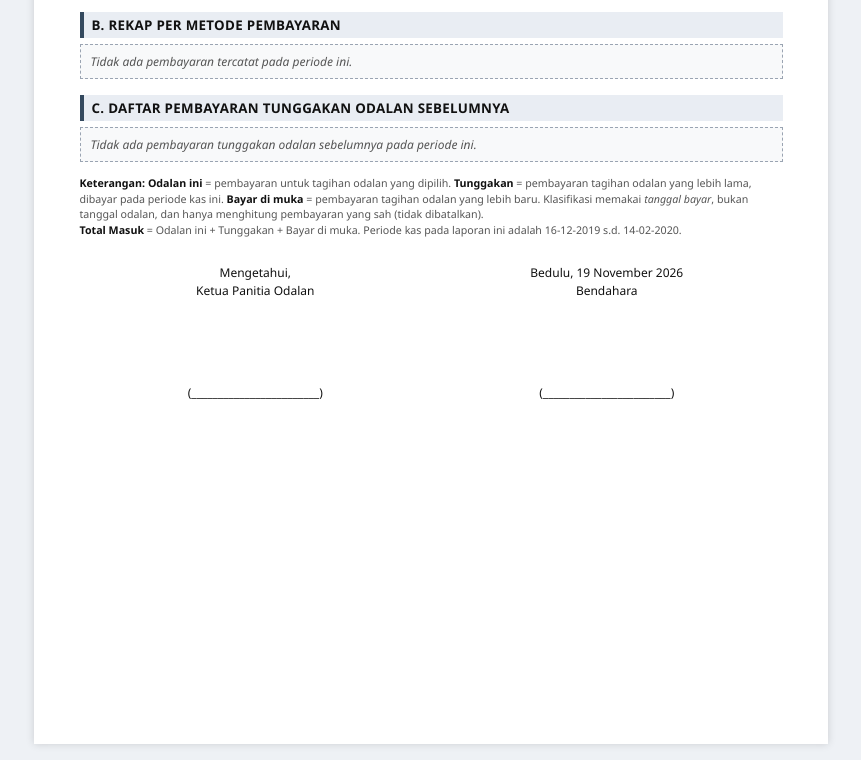
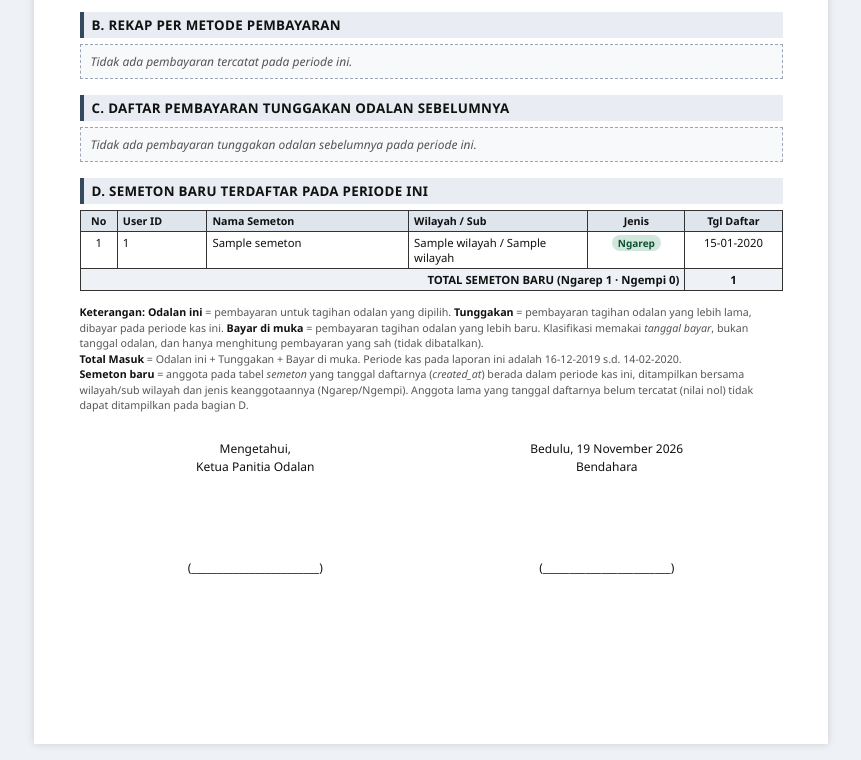
Before and after one commit to cacingkidzz/arya-pengalasan, a PHP site: page /CLI/admin/konten/laporan_rekap_odalan.php in a window 1280 px wide. Shown: the part 489-1249 px from the top of the page, without its empty margins (209-1070 px from the left). Run offline with PHP 8.4, Linux system fonts and the light colour scheme; the visitor is signed in with stand-in values (Sample User, id 1); tables that the repository leaves empty hold one stand-in row (values such as "Sample post"); a stand-in replaces the project's code that opens the database connection.

Commit message:
Tambah bagian Semeton Baru Terdaftar (wilayah + ngarep/ngempi) di laporan rekap odalan

```diff
--- a/admin/konten/laporan_rekap_odalan.php
+++ b/admin/konten/laporan_rekap_odalan.php
@@ -263,6 +263,59 @@ if ($f_detail) {
         $stmt->close();
     }
 }
+
+// ---------------------------------------------------------------------
+// 9. Semeton baru terdaftar pada periode kas (semeton.created_at)
+//    Dipakai agar anggota baru tetap terpantau pada laporan odalan,
+//    lengkap dengan wilayah dan jenis keanggotaan (ngarep/ngempi).
+//    Catatan: 601 baris lama memiliki created_at = '0000-00-00 00:00:00'
+//    (data warisan), sehingga hanya anggota baru yang punya tanggal.
+// ---------------------------------------------------------------------
+$baris_semeton_baru = [];
+$sql = 'SELECT s.user_id, s.nama, s.jenis_user, s.created_at,
+               w.nama_wilayah, sw.nama_sub
+        FROM semeton s
+        LEFT JOIN wilayah w ON w.id_wilayah = s.wilayah
+        LEFT JOIN sub_wilayah sw ON sw.id_sub = s.sub_wilayah
+        WHERE DATE(s.created_at) BETWEEN ? AND ?
+        ORDER BY s.created_at ASC, s.user_id ASC';
+if ($stmt = $koneksi->prepare($sql)) {
+    $stmt->bind_param('ss', $f_dari, $f_sampai);
+    $stmt->execute();
+    $res = $stmt->get_result();
+    while ($r = $res->fetch_assoc()) {
+        $baris_semeton_baru[] = $r;
+    }
+    $stmt->close();
+}
+
+$jml_baru         = count($baris_semeton_baru);
+$jml_baru_ngarep  = 0;
+$jml_baru_ngempi  = 0;
+foreach ($baris_semeton_baru as $sb) {
+    $jenis_sb = strtolower(trim((string) $sb['jenis_user']));
+    if ($jenis_sb === 'ngarep') {
+        $jml_baru_ngarep++;
+    } elseif ($jenis_sb === 'ngempi') {
+        $jml_baru_ngempi++;
+    }
+}
+$jml_baru_lain = $jml_baru - $jml_baru_ngarep - $jml_baru_ngempi;
+
+// Label jenis keanggotaan semeton (badge)
+$label_jenis_semeton = static function (string $jenis): array {
+    $j = strtolower(trim($jenis));
+    if ($j === 'ngarep') {
+        return ['Ngarep', 'jenis-ngarep'];
+    }
+    if ($j === 'ngempi') {
+        return ['Ngempi', 'jenis-ngempi'];
+    }
+    if ($j === 'pemangku') {
+        return ['Pemangku', 'jenis-netral'];
+    }
+    return [$j !== '' ? ucfirst($j) : '-', 'jenis-netral'];
+};
 
 // Label jenis pembayaran berdasarkan odalan acara
 $jenis_pembayaran = static function (int $id_od) use ($f_odalan): array {
@@ -633,6 +686,16 @@ $url_kembali = '../index.php?' . http_build_query([
             color: #41464b;
         }
 
+        .jenis-ngarep {
+            background: #d1e7dd;
+            color: #0f5132;
+        }
+
+        .jenis-ngempi {
+            background: #cff4fc;
+            color: #055160;
+        }
+
         .kosong {
             border: 1px dashed #9aa4b2;
             background: #f8f9fa;
@@ -993,9 +1056,61 @@ $url_kembali = '../index.php?' . http_build_query([
             </table>
         <?php endif; ?>
 
-        <!-- ---------- D. Rincian transaksi (opsional) ---------- -->
+        <!-- ---------- D. Semeton baru terdaftar ---------- -->
+        <h2 class="section">D. Semeton Baru Terdaftar pada Periode Ini</h2>
+        <?php if ($jml_baru === 0) : ?>
+            <p class="kosong">
+                Tidak ada semeton baru yang terdaftar pada periode ini.
+                Data anggota lama tidak memiliki tanggal daftar (<em>created_at</em>), sehingga tidak
+                dapat ditampilkan pada bagian ini.
+            </p>
+        <?php else : ?>
+            <table class="data">
+                <thead>
+                    <tr>
+                        <th class="ctr" style="width:5%;">No</th>
+                        <th style="width:12%;">User ID</th>
+                        <th style="width:27%;">Nama Semeton</th>
+                        <th style="width:24%;">Wilayah / Sub</th>
+                        <th class="ctr" style="width:13%;">Jenis</th>
+                        <th class="ctr" style="width:13%;">Tgl Daftar</th>
+                    </tr>
+                </thead>
+                <tbody>
+                    <?php $no = 1; foreach ($baris_semeton_baru as $sb) :
+                        [$label_jenis, $kelas_jenis] = $label_jenis_semeton((string) $sb['jenis_user']);
+                        ?>
+                        <tr>
+                            <td class="ctr"><?= $no++ ?></td>
+                            <td><?= $esc($sb['user_id']) ?></td>
+                            <td><?= $esc($sb['nama']) ?></td>
+                            <td>
+                                <?= $esc($sb['nama_wilayah'] !== null ? $sb['nama_wilayah'] : '-') ?>
+                                <?= $sb['nama_sub'] !== null ? ' / ' . $esc($sb['nama_sub']) : '' ?>
+                            </td>
+                            <td class="ctr"><span class="jenis <?= $esc($kelas_jenis) ?>"><?= $esc($label_jenis) ?></span></td>
+                            <td class="ctr"><?= $esc($tanggal_teks($sb['created_at'])) ?></td>
+                        </tr>
+                    <?php endforeach; ?>
+                </tbody>
+                <tfoot>
+                    <tr>
+                        <td colspan="5" class="num">
+                            TOTAL SEMETON BARU
+                            (Ngarep <?= number_format($jml_baru_ngarep, 0, ',', '.') ?>
+                            &middot; Ngempi <?= number_format($jml_baru_ngempi, 0, ',', '.') ?><?= $jml_baru_lain > 0
+                                ? ' &middot; Lainnya ' . number_format($jml_baru_lain, 0, ',', '.')
+                                : '' ?>)
+                        </td>
+                        <td class="ctr"><?= number_format($jml_baru, 0, ',', '.') ?></td>
+                    </tr>
+                </tfoot>
+            </table>
+        <?php endif; ?>
+
+        <!-- ---------- E. Rincian transaksi (opsional) ---------- -->
         <?php if ($f_detail) : ?>
-            <h2 class="section">D. Rincian Seluruh Transaksi pada Periode Ini</h2>
+            <h2 class="section">E. Rincian Seluruh Transaksi pada Periode Ini</h2>
             <?php if (empty($baris_detail)) : ?>
                 <p class="kosong">Tidak ada transaksi pada periode ini.</p>
             <?php else : ?>
@@ -1056,6 +1171,11 @@ $url_kembali = '../index.php?' . http_build_query([
             <br>
             <strong>Total Masuk</strong> = Odalan ini + Tunggakan + Bayar di muka.
             Periode kas pada laporan ini adalah <?= $esc($judul_periode) ?>.
+            <br>
+            <strong>Semeton baru</strong> = anggota pada tabel <em>semeton</em> yang tanggal
+            daftarnya (<em>created_at</em>) berada dalam periode kas ini, ditampilkan bersama
+            wilayah/sub wilayah dan jenis keanggotaannya (Ngarep/Ngempi). Anggota lama yang
+            tanggal daftarnya belum tercatat (nilai nol) tidak dapat ditampilkan pada bagian D.
         </div>
 
         <table class="ttd">
```
